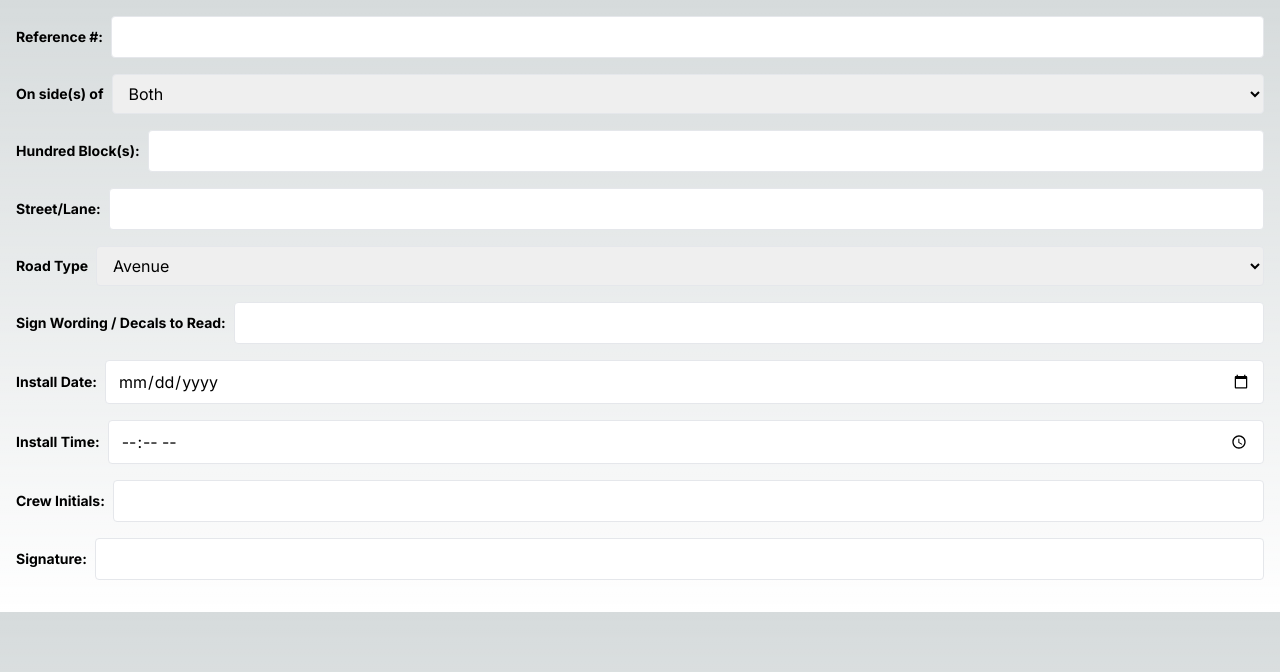
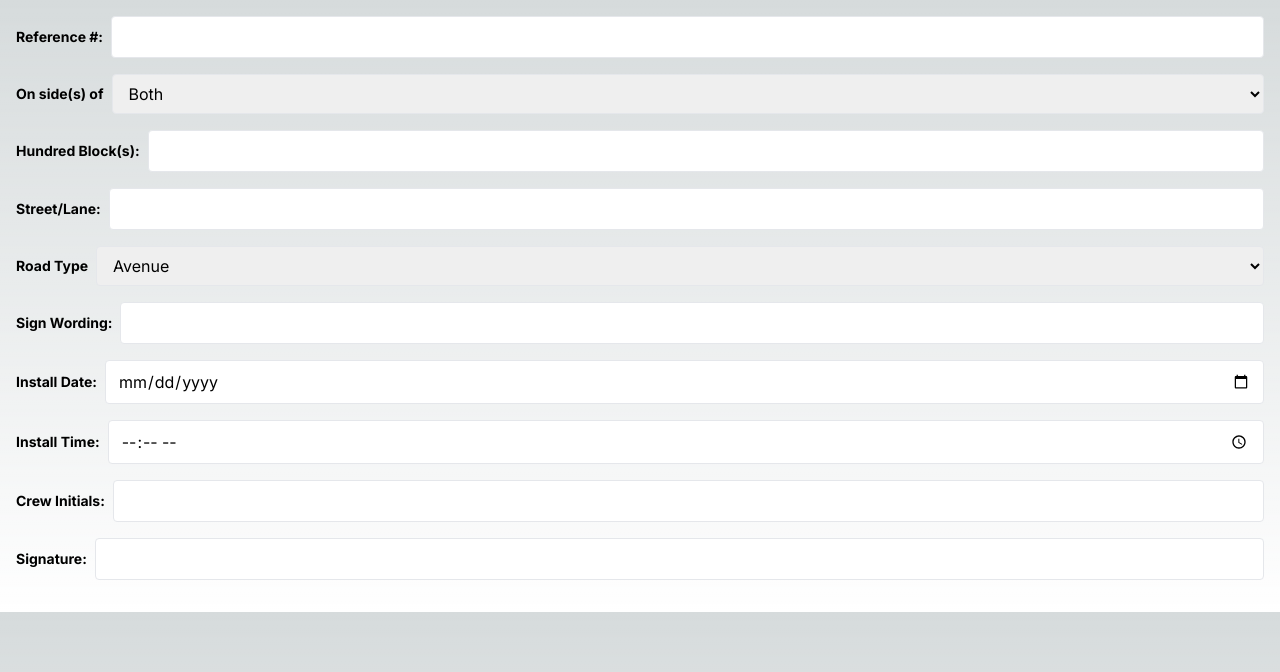
Before and after one commit to ashkan-rahnavardi/plate-grabber, a Next.js app: page / in a window 1280 px wide. Shown: the top 672 px of the page. Built offline with nearby package versions, Linux system fonts and the light colour scheme.

Commit message:
adjusted signWording input

```diff
--- a/app/_components/licenseForm.tsx
+++ b/app/_components/licenseForm.tsx
@@ -115,7 +115,7 @@ export default function LicenseForm() {
 			</div>
 			<div className={divStyle}>
 				<label className={labelStyle} htmlFor="sign_wording">
-					Sign Wording / Decals to Read:{' '}
+					Sign Wording:{' '}
 				</label>
 				<input
 					className={inputStyle}
```
